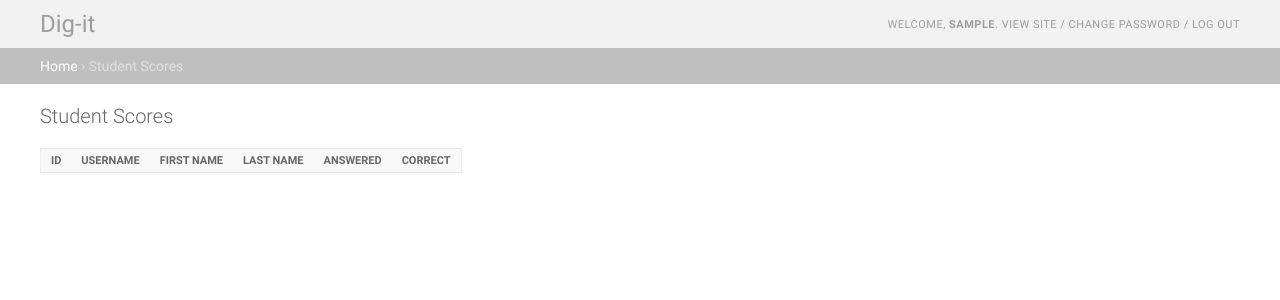
After one commit to EthanMarrs/digit2, a Django app: page /student_scores/ in a window 1280 px wide. The commit adds this page. Shown: the top 300 px of the page. Run offline with Django 3.2, Linux system fonts and the light colour scheme; the visitor is signed in with stand-in values (Sample User, id 1); data comes from the database, SQL or seed files in the repository; data that the repository does not hold is empty; some libraries are stand-ins or nearby versions.

Commit message:
Added basic student score tracking

```diff
--- /dev/null
+++ b/core/templates/student_scores.html
@@ -0,0 +1,49 @@
+{% extends "admin/base_site.html" %}
+{% block coltype %}flex{% endblock %}
+{% block content %}
+
+{% load static %}
+
+{% block extrastyle %}
+<link rel="stylesheet" type="text/css" href="{% static 'core/main.css' %}"/>
+<link rel="stylesheet" type="text/css" href="{% static 'core/style.css' %}"/>
+<link rel="stylesheet" type="text/css" href="{% static 'admin/css/changelists.css' %}"/>
+{% endblock %}
+
+<script src="{% static 'core/jquery.min.js' %}"></script>
+
+<div class="module full-width">
+    <div class="results">
+        <div class="spaced-table">
+            <table>
+                <thead>
+                <tr>
+                    <th>ID</th>
+                    <th>USERNAME</th>
+                    <th>FIRST NAME</th>
+                    <th>LAST NAME</th>
+                    <th>ANSWERED</th>
+                    <th>CORRECT</th>
+                </tr>
+                </thead>
+                <tbody>
+                {% for student in student_list %}
+                <tr>
+                    <td class="field-id"><a href="/admin/auth/user/{{ student.user }}/change/">{{ student.user }}</a>
+                    </td>
+                    <td class="field-username">{{ student.user__username }}</td>
+                    <td class="field-first-name">{{  student.user__first_name }}</td>
+                    <td class="field-last-name">{{  student.user__last_name }}</td>
+                    <td class="field-answered">{{  student.responses }}</td>
+                    <td class="field-correct">{{  student.responses }}</td>
+                </tr>
+                {% endfor %}
+                </tbody>
+            </table>
+        </div>
+    </div>
+    <!--<p class="paginator"></p>-->
+    <br/>
+</div>
+
+{% endblock %}
--- a/core/urls.py
+++ b/core/urls.py
@@ -22,4 +22,5 @@ urlpatterns = [
     url(r'^comment_success/', login_required(TemplateView.as_view(template_name='comment_success.html'))),
     url(r'^topics/(?P<pk>[^/]+)', login_required(views.TopicDetailView.as_view())),
     url(r'^topic_create_wizard/', login_required(views.TopicCreateWizardView.as_view())),
+    url(r'^student_scores/', login_required(views.StudentScoresView.as_view()))
 ]
--- a/core/views.py
+++ b/core/views.py
@@ -1,10 +1,12 @@
 import json
-from datetime import datetime, timedelta
+from datetime import datetime, timedelta, date
 
 from django.http import HttpResponse
 from django.shortcuts import render, HttpResponseRedirect
 from django.views.generic import View, DetailView, ListView, FormView
 from django.forms import ValidationError
+from django.contrib.auth.models import User
+from django.db.models import F, Count
 
 from core import models, forms
 
@@ -385,3 +387,26 @@ class TopicCreateWizardView(FormView):
             pass
 
         return super(TopicCreateWizardView, self).form_valid(form)
+
+
+class StudentScoresView(View):
+    """
+    A view that displays the student scores for the week.
+    """
+    def get(self, request, *args, **kwargs):
+        # Get week starting date
+        now = date.today()
+        week_start = now - timedelta(now.weekday())
+
+        # Fetch all users that responded this week
+        student_list = models.QuestionResponse.objects.filter(time__gte=week_start)\
+            .values('user', 'user__username', 'user__first_name', 'user__last_name')\
+            .annotate(responses=Count('user'))
+
+        return render(request, "student_scores.html",
+                      {"title": "Student Scores",
+                       "user": request.user,
+                       "has_permission": request.user.is_staff,
+                       "site_url": "/",
+                       "site_header": "Dig-it",
+                       "student_list": student_list})
--- a/templates/admin/index.html
+++ b/templates/admin/index.html
@@ -16,7 +16,7 @@
     <div class="app-dashboard module">
         <table>
             <caption>
-                <a href="/dashboard/" class="section" title="Dashboard">Dashboard</a>
+                <a href="" class="section" title="Dashboard">Dashboard</a>
             </caption>
             <tr>
                 <th scope="row"><a href="/syllabi/">Syllabi</a></th>
@@ -28,6 +28,10 @@
             </tr>
             <tr>
                 <th scope="row"><a href="/topic_create_wizard/">Topic Creation Wizard</a></th>
+                <th scope="row"></th>
+            </tr>
+            <tr>
+                <th scope="row"><a href="/student_scores/">Student Scores</a></th>
                 <th scope="row"></th>
             </tr>
         </table>
```
